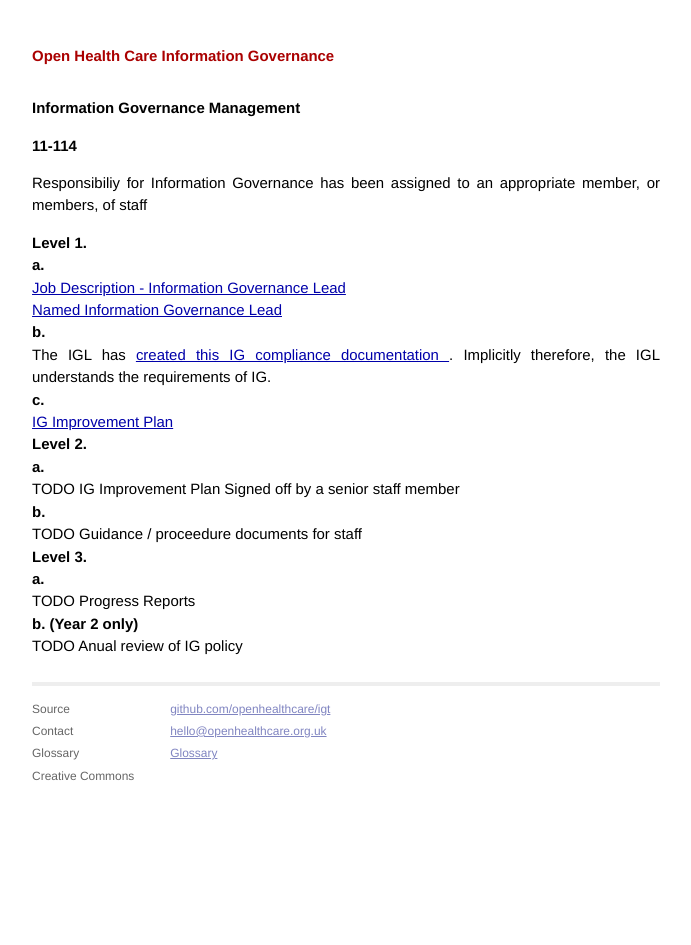
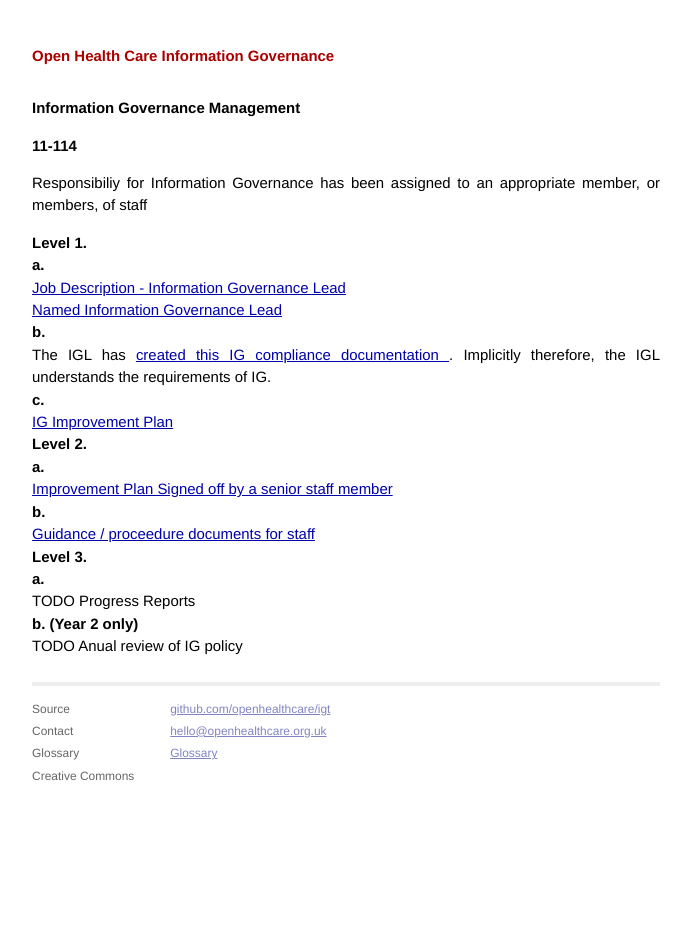
Before and after one commit to openhealthcare/igt, a Jekyll site: the page built from information.governance.management/11-114/index.html, in a window 1280 px wide. Shown: the whole page, without its empty margins (294-985 px from the left). Built offline with Jekyll 4.4.1, drawn with Linux system fonts in a browser that asks for light colours; Markdown is read by kramdown in place of the engine named in the settings.

```diff
--- a/confidentiality.data.protection/11-211/index.html
+++ b/confidentiality.data.protection/11-211/index.html
@@ -64,7 +64,7 @@ layout: default
   All new staff, temporary and contract staff members are made aware of the procedure
   and in particular of their own responsibilities for compliance.
 </p>
-<a href="/process/induction.md">
+<a href="/process/induction.html">
   Induction materials
 </a>
 
--- a/information.governance.management/11-114/index.html
+++ b/information.governance.management/11-114/index.html
@@ -33,9 +33,13 @@ Implicitly therefore, the IGL understands the requirements of IG.
 
 <h3>Level 2.</h3>
 <h4>a.</h4>
-TODO IG Improvement Plan Signed off by a senior staff member
+<a href="/meetings/approval.html">
+  Improvement Plan Signed off by a senior staff member
+</a>
 <h4>b.</h4>
-TODO Guidance / proceedure documents for staff
+<a href="/process/information.governance.improvement.plan.html">
+  Guidance / proceedure documents for staff
+</a>
 
 <h3>Level 3.</h3>
 <h4>a.</h4>
```
Also changed, not shown: index.md (+1 -1 lines), meetings/approval.md (added, +6 -0 lines).
